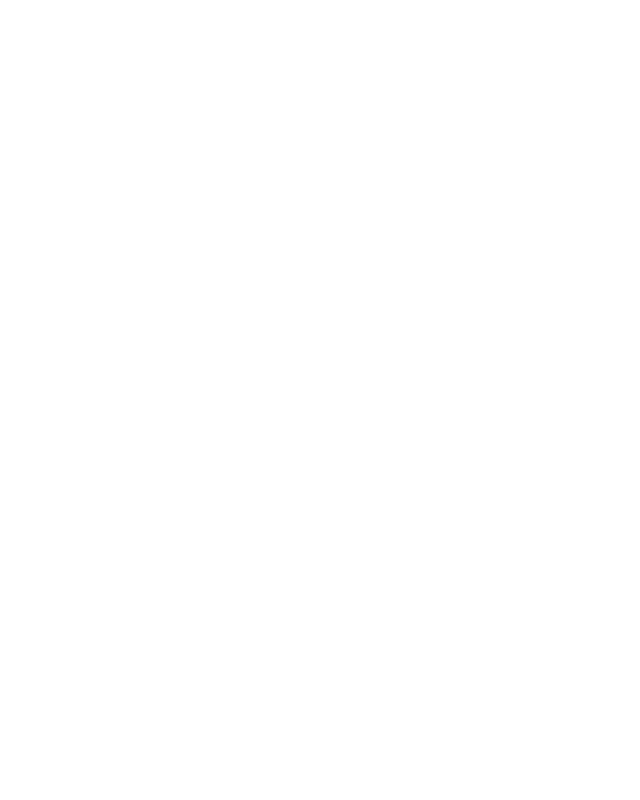
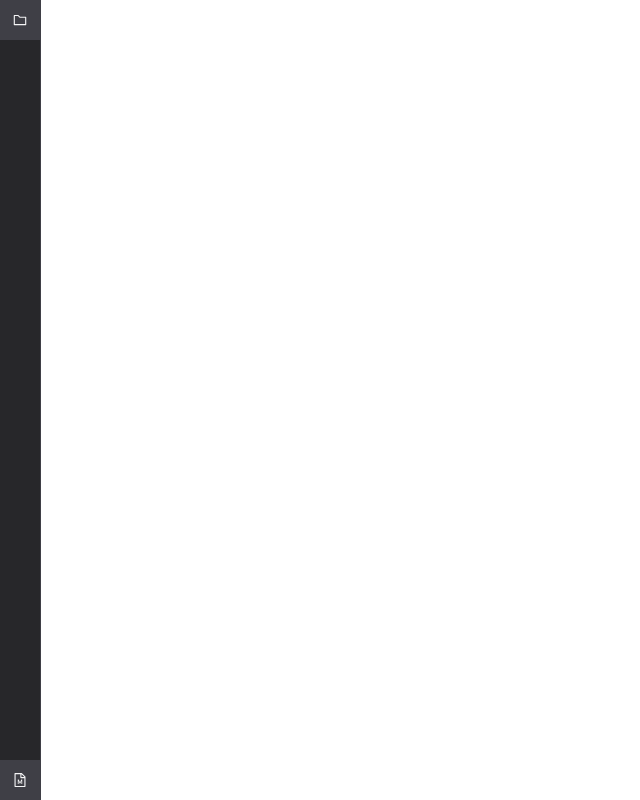
Before and after one commit to DaviidSantos/remind, a React (Vite) app: page / in a window 1280 px wide. Shown: the whole page, without its empty margins (0-640 px from the left). Built offline with nearby package versions, Linux system fonts and the light colour scheme.

Commit message:
feat: add side menu

```diff
--- a/package.json
+++ b/package.json
@@ -12,6 +12,7 @@
   "dependencies": {
     "react": "^18.2.0",
     "react-dom": "^18.2.0",
+    "react-icons": "^4.12.0",
     "react-router-dom": "^6.20.1"
   },
   "devDependencies": {
--- a/src/App.tsx
+++ b/src/App.tsx
@@ -1,8 +1,33 @@
-import { Outlet } from "react-router-dom";
+import { Link, Outlet, useLocation } from "react-router-dom";
+import SideMenuContainer from "./components/SideMenu/SideMenuContainer";
+import SideMenuButton from "./components/SideMenu/SideMenuButton";
+import { AiOutlineFolder } from "react-icons/ai";
+import { APP_NAVIGATION } from "./config";
 
 function App() {
+  const location = useLocation();
+
   return (
-    <div>
+    <div className="min-h-screen w-full flex">
+      <SideMenuContainer>
+        <SideMenuButton action={() => {}}>
+          <AiOutlineFolder className="text-zinc-100" />
+        </SideMenuButton>
+
+        <div>
+          {APP_NAVIGATION.map((item) => (
+            <Link
+              to={item.href}
+              key={item.value}
+              className={`flex justify-center p-3 hover:bg-zinc-700 ${
+                location.pathname === item.href ? "bg-zinc-700" : "bg-zinc-800"
+              }`}
+            >
+              {item.icon}
+            </Link>
+          ))}
+        </div>
+      </SideMenuContainer>
       <Outlet />
     </div>
   );
--- /dev/null
+++ b/src/components/SideMenu/SideMenuButton.tsx
@@ -0,0 +1,16 @@
+import { FC, ReactNode } from "react";
+
+interface SideMenuButtonProps {
+  children: ReactNode;
+  action: () => void;
+}
+
+const SideMenuButton: FC<SideMenuButtonProps> = ({ children, action }) => {
+  return (
+    <button className="p-3 hover:bg-zinc-700" onClick={action}>
+      {children}
+    </button>
+  );
+};
+
+export default SideMenuButton;
--- /dev/null
+++ b/src/components/SideMenu/SideMenuContainer.tsx
@@ -0,0 +1,15 @@
+import { FC, ReactNode } from "react";
+
+interface SideMenuContainerProps {
+  children: ReactNode;
+}
+
+const SideMenuContainer: FC<SideMenuContainerProps> = ({ children }) => {
+  return (
+    <aside className="flex flex-col justify-between border-r border-r-zinc-700 bg-zinc-800 h-screen">
+      {children}
+    </aside>
+  );
+};
+
+export default SideMenuContainer;
--- /dev/null
+++ b/src/config/index.tsx
@@ -0,0 +1,10 @@
+import { AiOutlineFileMarkdown } from "react-icons/ai";
+
+export const APP_NAVIGATION = [
+  {
+    href: "/",
+    tip: "Anotações",
+    value: "anotacoes" as const,
+    icon: <AiOutlineFileMarkdown className="text-zinc-100 h-4"/>,
+  },
+];
```
Also changed, not shown: 1 other file (tests, documents, lock files or other folders).
